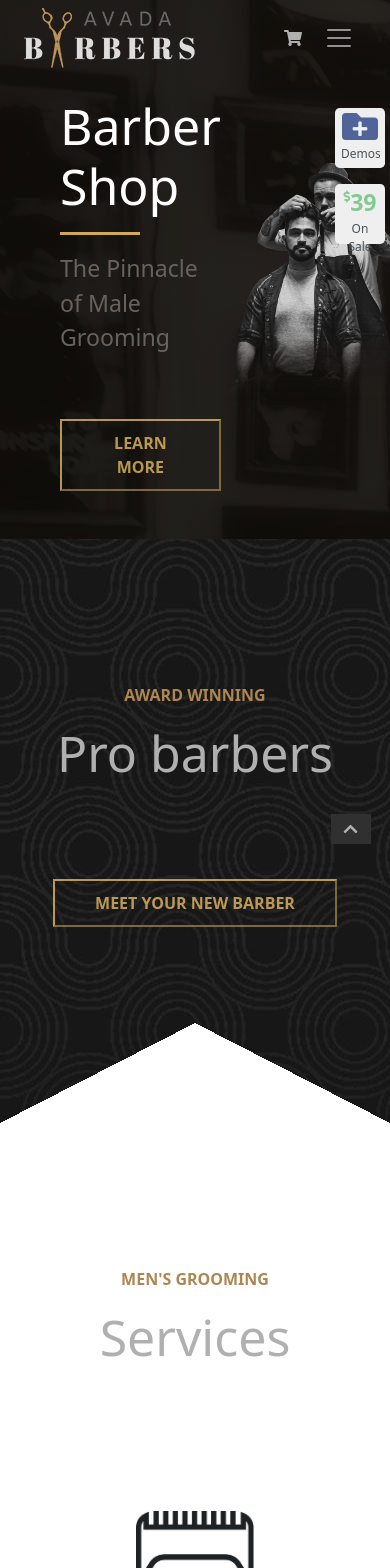
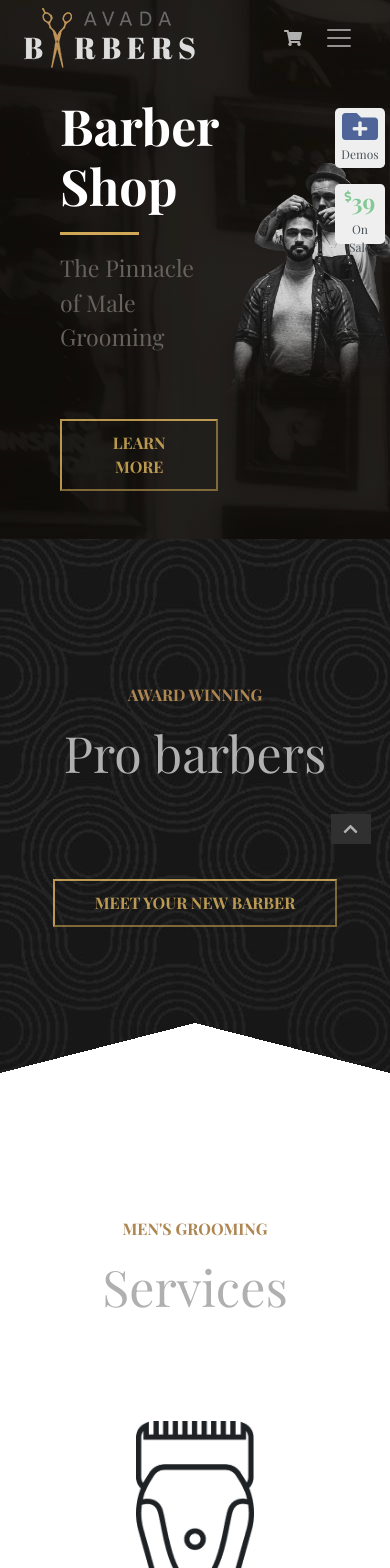
Before and after one commit to fmarabini93/proj-html-vuejs, a Vue app: page / in a window 390 px wide. Shown: the top 1568 px of the page. Built offline with nearby package versions, Linux system fonts and the light colour scheme.

Commit message:
responsive-touchups

```diff
--- a/src/App.vue
+++ b/src/App.vue
@@ -36,4 +36,8 @@ export default {
 <style lang="scss">
 @import '~bootstrap/scss/bootstrap.scss';
 @import '~@fortawesome/fontawesome-free/css/all.min.css';
+@import url('https://fonts.googleapis.com/css2?family=Playfair+Display:wght@400;700;900&display=swap');
+  body {
+    font-family: 'Playfair Display', serif;
+  }
 </style>
--- a/src/components/Header.vue
+++ b/src/components/Header.vue
@@ -24,7 +24,7 @@
 
             <div id="jumbotron" class="container d-flex justify-content-around align-items-center px-5">
                 <div>
-                    <h1>Barber Shop</h1>
+                    <h1 class="fw-bold">Barber Shop</h1>
                     <hr>
                     <p class="fs-3">The Pinnacle of Male Grooming</p>
                     <button class="my_btn goldish_btn mt-5">Learn More</button>
@@ -101,6 +101,7 @@ export default {
             position: fixed;
             top: 20%;
             right: 5px;
+            z-index: 2;
             font-size: 14px;
 
             .white_btn {
--- a/src/components/Main.vue
+++ b/src/components/Main.vue
@@ -13,7 +13,7 @@
         <!-- Services -->
         <section id="main-1" class="d-flex flex-column justify-content-around align-items-center pt-5">
                 <p class="text-uppercase mt-5 pt-5 fw-bold">Men's grooming</p>
-                <h2 class="mb-5">Services</h2>
+                <h2>Services</h2>
                 <div class="container">
                     <div class="row text-center py-5">
                         <div class="col-12 col-md-4 mt-5">
@@ -74,10 +74,10 @@
         <section id="main-3">
             <div class="container text-center mb-5">
                 <div class="row">
-                    <div id="shaving-butter-img" class="col-12">
+                    <div id="shaving-butter-img" class="col-12 col-lg-4">
                         <img src="../img/shaving_butter-400x400.png" alt="Shaving butter">
                     </div>
-                    <div id="shaving-butter-description" class="col-12">
+                    <div id="shaving-butter-description" class="col-12 col-lg-8">
                         <p>This month featured product</p>
                         <h2>Shaving Butter</h2>
                         <p class="grey-p mt-5">Lorem ipsum, dolor sit amet consectetur adipisicing elit. Incidunt provident accusamus beatae odit accusantium repellat, pariatur autem quis magni aut magnam dolore molestias, adipisci perspiciatis.</p>
@@ -87,7 +87,7 @@
             </div>
             <div class="container text-center">
                 <p class="mt-5">What people say</p>
-                <h2>Reviews</h2>
+                <h2 class="my-5">Reviews</h2>
                 <div class="row">
                     <div class="col-12 col-md-4">
                         <p class="grey-p">Lorem ipsum dolor sit amet consectetur adipisicing elit. Cupiditate quod inventore rerum ipsam, mollitia modi alias tempora reprehenderit nihil hic tenetur, debitis maxime unde nemo. Quis sint omnis voluptatibus odio?</p>
@@ -227,7 +227,6 @@ main {
 
             .row {
                         img {
-                            height: 150px;
                             margin: 20px 0;
                             border-radius: 50%;
                         }
--- a/src/responsive.scss
+++ b/src/responsive.scss
@@ -34,6 +34,10 @@
                     h4 {
                         font-size: 25px;
                     }
+
+                    .triangle {
+                        height: 50px;
+                    }
                 }
             }
         // --General
```
